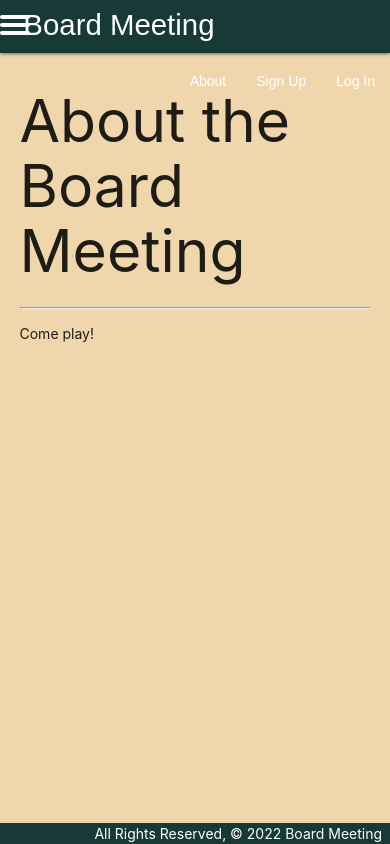
After one commit to masomaster/board-game-meetup, a Django app: page /about/ in a window 390 px wide. The commit adds this page. Run offline with Django 4.2, Linux system fonts and the light colour scheme.

Commit message:
added about and styling

```diff
--- a/main_app/static/css/style.css
+++ b/main_app/static/css/style.css
@@ -2,16 +2,144 @@ body {
     display: flex;
     min-height: 100vh;
     flex-direction: column;
-    background-color: #949BA0;
+    background-color: #EFD6AC;
 }
 
-#home-page {
+#home-body {
+    mask-image: linear-gradient(to bottom, rgba(0,0,0,1), rgba(0,0,0,0));
     background-image: url('./background.jpeg');
+    background-repeat: no-repeat;
+    background-size: cover;
+    font-family: 'Raleway', sans-serif;
+    background-color: #222;
 
 }
 
+#welcome {
+    display: flex;
+    margin: 200px;
+    width: 500px;
+    align-items: center;
+    color: white;
+}
+
 nav {
-  background-color: #b6c9bb;
+    background-color: #183A37;
+    font-family: 'PT Sans', sans-serif;
+}
+
+.navbar-fixed {
+    display: flex;
+    flex-direction: row;
+    align-items: center;
+    justify-content: space-between;
+  /* W3C, IE 10+/ Edge, Firefox 16+, Chrome 26+, Opera 12+, Safari 7+ */
+    color: #FFF;
+    height: 50px;
+}
+
+#right {
+    display: flex;
+    flex-direction: row;
+    list-style-type: none;
+    margin: 0;
+    padding: 0;
+}
+
+#right > li {
+    margin: 0 1rem;
+    overflow: hidden;
+}
+
+.menu-button-container {
+    display: none;
+    height: 100%;
+    width: 30px;
+    cursor: pointer;
+    flex-direction: column;
+    justify-content: center;
+    align-items: center;
+}
+
+#menu-toggle {
+    display: none;
+}
+
+.menu-button,
+.menu-button::before,
+.menu-button::after {
+    display: block;
+    background-color: #fff;
+    position: absolute;
+    height: 4px;
+    width: 30px;
+    transition: transform 400ms cubic-bezier(0.23, 1, 0.32, 1);
+    border-radius: 2px;
+}
+
+.menu-button::before {
+    content: '';
+    margin-top: -8px;
+}
+
+.menu-button::after {
+    content: '';
+    margin-top: 8px;
+}
+
+#menu-toggle:checked + .menu-button-container .menu-button::before {
+    margin-top: 0px;
+    transform: rotate(405deg);
+}
+
+#menu-toggle:checked + .menu-button-container .menu-button {
+    background: rgba(255, 255, 255, 0);
+}
+
+#menu-toggle:checked + .menu-button-container .menu-button::after {
+    margin-top: 0px;
+    transform: rotate(-405deg);
+}
+
+@media (max-width: 700px) {
+.menu-button-container {
+      display: flex;
+}
+.menu {
+      position: absolute;
+      top: 0;
+      margin-top: 50px;
+      left: 0;
+      flex-direction: column;
+      width: 100%;
+      justify-content: center;
+      align-items: center;
+}
+#menu-toggle ~ .menu li {
+      height: 0;
+      margin: 0;
+      padding: 0;
+      border: 0;
+      transition: height 400ms cubic-bezier(0.23, 1, 0.32, 1);
+}
+#menu-toggle:checked ~ .menu li {
+      border: 1px solid #333;
+      height: 2.5em;
+      padding: 0.5em;
+      transition: height 400ms cubic-bezier(0.23, 1, 0.32, 1);
+}
+.menu > li {
+      display: flex;
+      justify-content: center;
+      margin: 0;
+      padding: 0.5em 0;
+      width: 100%;
+      color: white;
+      background-color: #222;
+}
+    .menu > li:not(:last-child) {
+      border-bottom: 1px solid #444;
+}
 }
 
 main {
@@ -21,11 +149,8 @@ main {
 footer.page-footer {
     padding-top: 0;
     text-align: right;
-    background-color: #b6c9bb;
+    background-color: #183A37;
 }
-
-
-
 
 @media only screen and (min-width: 1024px) {
 
--- /dev/null
+++ b/main_app/templates/about.html
@@ -0,0 +1,8 @@
+{% extends 'base.html' %}
+{% block content %}
+
+<h1>About the Board Meeting</h1>
+<hr />
+<p>Come play!</p>
+
+{% endblock %}
--- a/main_app/templates/base.html
+++ b/main_app/templates/base.html
@@ -10,6 +10,9 @@
   <link rel="stylesheet" href="https://cdnjs.cloudflare.com/ajax/libs/materialize/1.0.0/css/materialize.min.css">
   <link rel="stylesheet" type="text/css" href="{% static 'css/style.css' %}">
   <script src="https://cdnjs.cloudflare.com/ajax/libs/materialize/1.0.0/js/materialize.min.js"></script>
+  <link rel="preconnect" href="https://fonts.googleapis.com">
+  <link rel="preconnect" href="https://fonts.gstatic.com" crossorigin>
+  <link href="https://fonts.googleapis.com/css2?family=Playfair+Display&family=Raleway:wght@600&display=swap" rel="stylesheet">
 </head>
 <body>
   <header class="navbar-fixed">
@@ -18,6 +21,10 @@
         <ul>
           <li><a href="/" class="left brand-logo">&nbsp;&nbsp;Board Meeting</a></li>
         </ul>
+        <input id="menu-toggle" type="checkbox">
+        <label class="menu-button-container" for="menu-toggle">
+          <div class="menu-button"></div>
+        </label>
         <ul class="right">
           <li><a href="/about">About</a></li>
           {% if user.is_authenticated %}
--- a/main_app/templates/home.html
+++ b/main_app/templates/home.html
@@ -2,7 +2,11 @@
 {% block content %}
 
 <div class="container" id="home-page">
-    <h1>Welcome to Board Game Meetup!</h1>
+    <body id="home-body">
+        <div id="welcome">
+            <h1>Welcome to Board Meeting!</h1>
+        </div>
+    </body>
 </div>
 
 
--- a/main_app/urls.py
+++ b/main_app/urls.py
@@ -3,6 +3,7 @@ from . import views
 
 urlpatterns = [
     path('', views.home, name='home'),
+    path('about/', views.about, name='about'),
     path('accounts/', include('django.contrib.auth.urls')),
     path('accounts/signup/', views.signup, name='signup'),
     path('games/', views.games_index, name='games_index'),
--- a/main_app/views.py
+++ b/main_app/views.py
@@ -14,6 +14,9 @@ from .models import Game, Meeting
 # Create your views here.
 def home(request):
   return render(request, 'home.html')
+
+def about(request):
+  return render(request, 'about.html')
 
 def signup(request):
   error_message = ''
```
